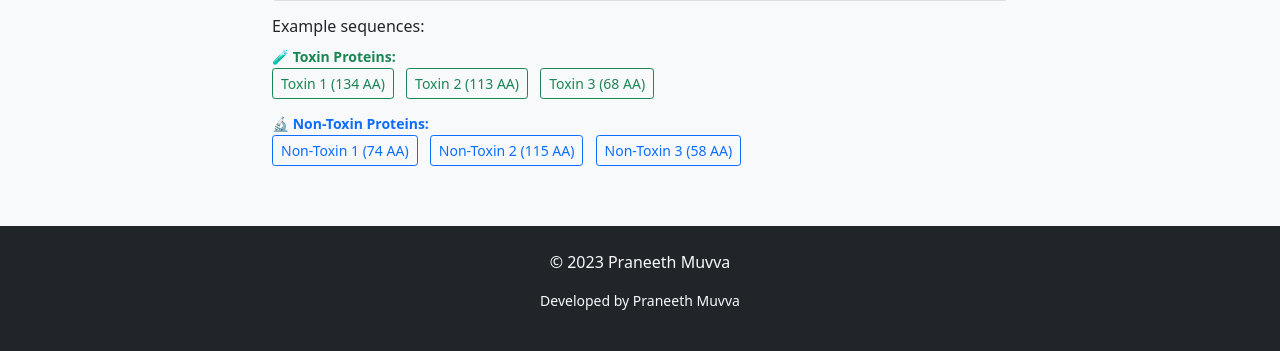
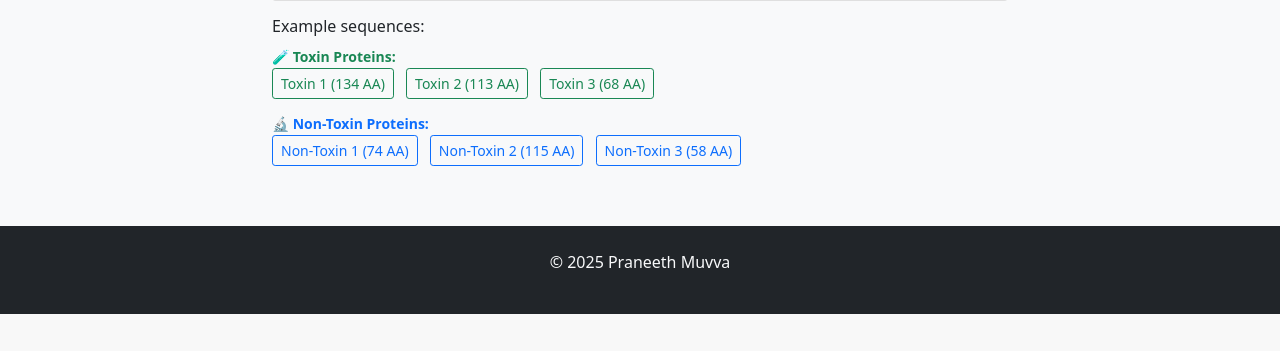
Before and after one commit to PraneethMuvva/Venomics-Science-Fair, a Flask app: page / in a window 1280 px wide. Shown: the part 620-971 px from the top of the page. After the commit the page ends 934 px from the top, so only its background shows below. Run offline with Flask 3, Linux system fonts and the light colour scheme.

Commit message:
feat: update README and footer

```diff
--- a/templates/base.html
+++ b/templates/base.html
@@ -27,8 +27,7 @@
 
     <footer class="bg-dark text-light py-4 mt-5">
         <div class="container text-center">
-            <p>&copy; 2023 Praneeth Muvva</p>
-            <p class="small">Developed by Praneeth Muvva</p>
+            <p>&copy; 2025 Praneeth Muvva</p>
         </div>
     </footer>
 
```
Also changed, not shown: README.md.
